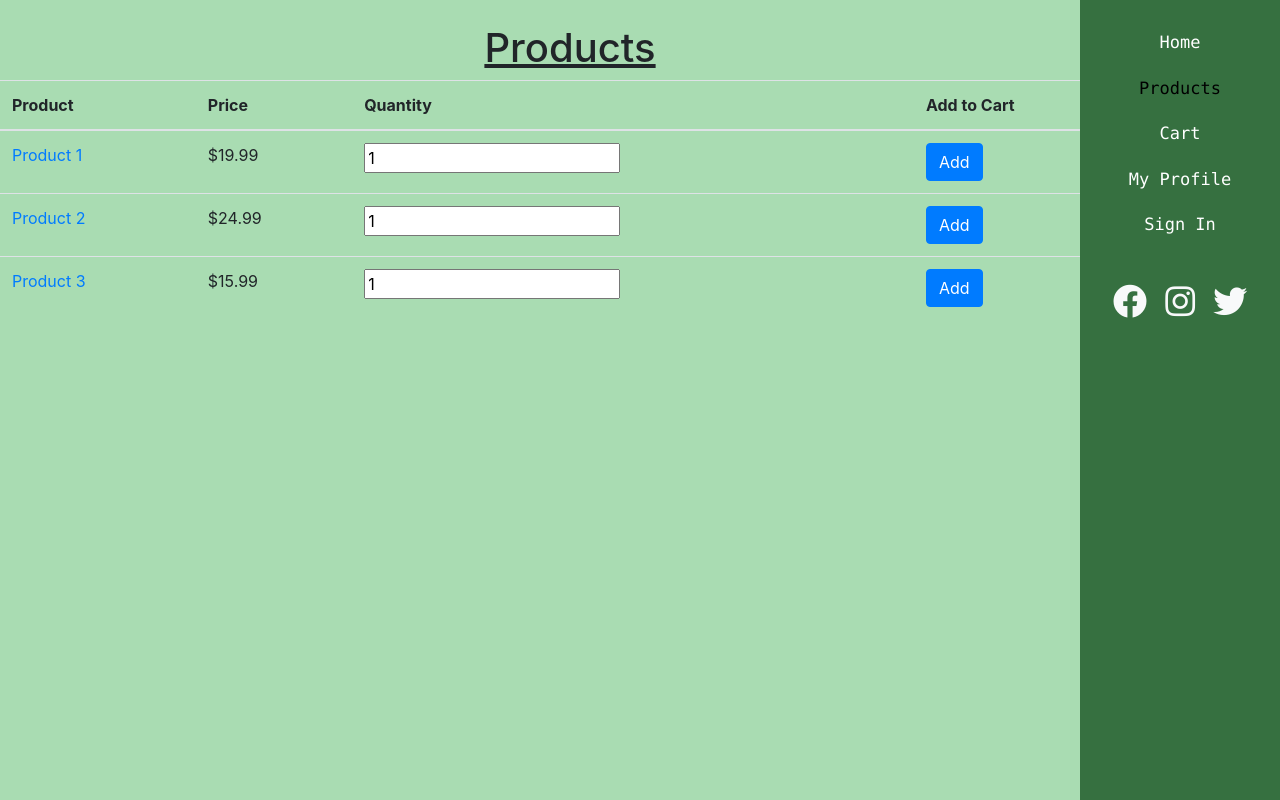
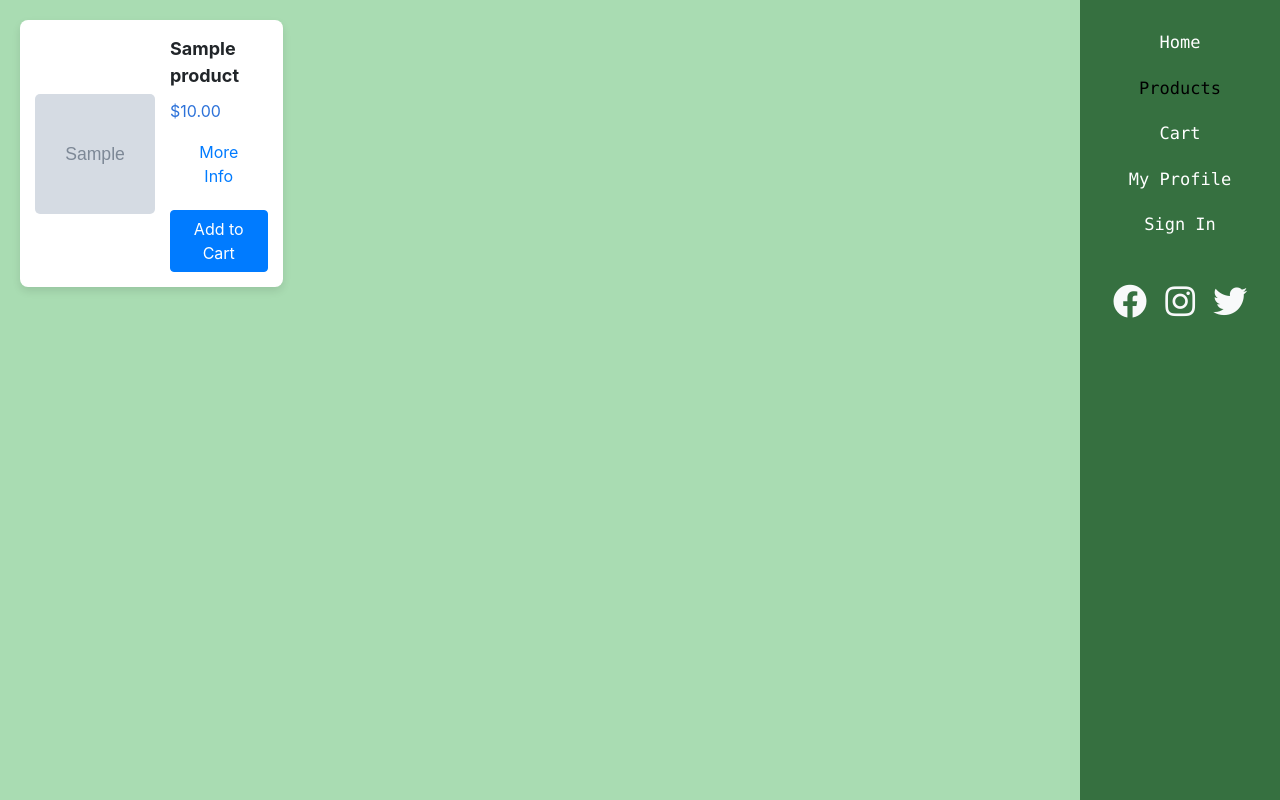
Before and after one commit to Alex-Senst/ChaoticGoods, a PHP site: page /products.php in a window 1280 px wide. Run offline with PHP 8.4, Linux system fonts and the light colour scheme; tables that the repository leaves empty or names only in its code hold one stand-in row (values such as "Sample post"); grey boxes marked "Sample" are stand-in pictures.

Commit message:
Updates to various pages

```diff
--- a/db.php
+++ b/db.php
@@ -1,7 +1,7 @@
 <?php
     // Enter your host name, database username, password, and database name.
     // If you have not set database password on localhost then set empty.
-    $con = mysqli_connect("localhost","root","","users");
+    $con = mysqli_connect("localhost","root","","chaotic_goods");
     // Check connection
     if (mysqli_connect_errno()){
         die("Failed to connect to MySQL: " . mysqli_connect_error());
--- a/products.php
+++ b/products.php
@@ -1,9 +1,22 @@
 <?php
-$products = [
-    ["id" => 1, "name" => "Product 1", "price" => 19.99],
-    ["id" => 2, "name" => "Product 2", "price" => 24.99],
-    ["id" => 3, "name" => "Product 3", "price" => 15.99]
-];
+// Database connection
+$host = 'localhost';
+$dbname = 'product_catalog';
+$username = 'root';  // Change this to your database username
+$password = '';      // Change this to your database password
+
+try {
+    $pdo = new PDO("mysql:host=$host;dbname=$dbname", $username, $password);
+    $pdo->setAttribute(PDO::ATTR_ERRMODE, PDO::ERRMODE_EXCEPTION);
+} catch (PDOException $e) {
+    echo 'Connection failed: ' . $e->getMessage();
+}
+
+// Fetch products from database
+$query = "SELECT * FROM products";
+$stmt = $pdo->prepare($query);
+$stmt->execute();
+$products = $stmt->fetchAll(PDO::FETCH_ASSOC);
 ?>
 
 <!DOCTYPE html>
@@ -15,9 +28,46 @@ $products = [
     <link rel="stylesheet" href="https://maxcdn.bootstrapcdn.com/bootstrap/4.5.2/css/bootstrap.min.css">
     <link rel="stylesheet" href="https://cdnjs.cloudflare.com/ajax/libs/font-awesome/5.15.4/css/all.min.css">
     <link rel="stylesheet" href="styles.css">
+    <style>
+        .product-card {
+            background-color: white;
+            padding: 15px;
+            border-radius: 8px;
+            box-shadow: 0 4px 8px rgba(0, 0, 0, 0.1);
+            text-align: left;
+            margin-bottom: 10px;
+            display: flex;
+            align-items: center;
+        }
+
+        .product-card img {
+            width: 120px;
+            height: 120px;
+            object-fit: cover;
+            border-radius: 5px;
+        }
+
+        .product-card .product-info {
+            margin-left: 15px;
+        }
+
+        .product-title {
+            font-size: 18px;
+            font-weight: bold;
+        }
+
+        .product-price {
+            font-size: 16px;
+            color: #2d72d9;
+            margin: 10px 0;
+        }
+
+        .product-buttons {
+            margin-top: 15px;
+        }
+    </style>
 </head>
 <body>
-
     <div class="sidebar">
         <ul>
             <li><a href="index.php">Home</a></li>
@@ -32,31 +82,30 @@ $products = [
             <a href="https://twitter.com" target="_blank" class="text-light"><i class="fab fa-twitter fa-2x"></i></a>
         </div>
     </div>
+    <div class="container" style="margin-left: 20px; padding-top: 20px;">
+        <div class="row">
+            <?php foreach ($products as $product): ?>
+                <div class="col-md-3">
+                    <div class="product-card">
+                        <img src="<?= $product['image_url'] ?>" alt="Product Image">
+                        <div class="product-info">
+                            <div class="product-title"><?= $product['title'] ?></div>
+                            <div class="product-price">$<?= number_format($product['price'], 2) ?></div>
+                            <a href="details.php?id=<?= $product['id'] ?>" class="btn btn-link">More Info</a>
+                            <div class="product-buttons">
+                            <form action="cart.php" method="POST">
+                                <!-- Hidden product ID
+                                <input type="hidden" name="add" value="<?= $product['id'] ?>">-->
 
-    <div class="container mt-4">
-        <h1 class="text-center"><u>Products</u></h1>
-        <form action="cart.php" method="post">
-            <table class="table">
-                <thead>
-                    <tr>
-                        <th>Product</th>
-                        <th>Price</th>
-                        <th>Quantity</th>
-                        <th>Add to Cart</th>
-                    </tr>
-                </thead>
-                <tbody>
-                    <?php foreach ($products as $product): ?>
-                        <tr>
-                            <td><a href="details.php?id=<?= $product['id'] ?>"><?= htmlspecialchars($product['name']) ?></a></td>
-                            <td>$<?= number_format($product['price'], 2) ?></td>
-                            <td><input type="number" name="quantity[<?= $product['id'] ?>]" min="1" value="1"></td>
-                            <td><button type="submit" name="add" value="<?= $product['id'] ?>" class="btn btn-primary">Add</button></td>
-                        </tr>
-                    <?php endforeach; ?>
-                </tbody>
-            </table>
-        </form>
+                                <!-- Add to Cart button -->
+                                <button type="submit" class="btn btn-primary">Add to Cart</button>
+                            </form>
+                            </div>
+                        </div>
+                    </div>
+                </div>
+            <?php endforeach; ?>
+        </div>
     </div>
 
     <script src="https://code.jquery.com/jquery-3.5.1.slim.min.js"></script>
--- a/registration.php
+++ b/registration.php
@@ -156,9 +156,9 @@
         $email    = mysqli_real_escape_string($con, $email);
         $password = stripslashes($_REQUEST['password']);
         $password = mysqli_real_escape_string($con, $password);
-        $create_datetime = date("Y-m-d H:i:s");
-        $query    = "INSERT into `users` (first_name, last_name, username, password, email, create_datetime)
-                     VALUES ('$first_name', '$last_name', '$username', '" . md5($password) . "', '$email', '$create_datetime')";
+        $created_at = date("Y-m-d H:i:s");
+        $query    = "INSERT into `users` (first_name, last_name, username, password, email, created_at)
+                     VALUES ('$first_name', '$last_name', '$username', '" . md5($password) . "', '$email', '$created_at')";
         $result   = mysqli_query($con, $query);
         if ($result) {
             echo "<div class='form'>
```
Also changed, not shown: cart.php (+12 -0 lines), user.php (+4 -4 lines).
